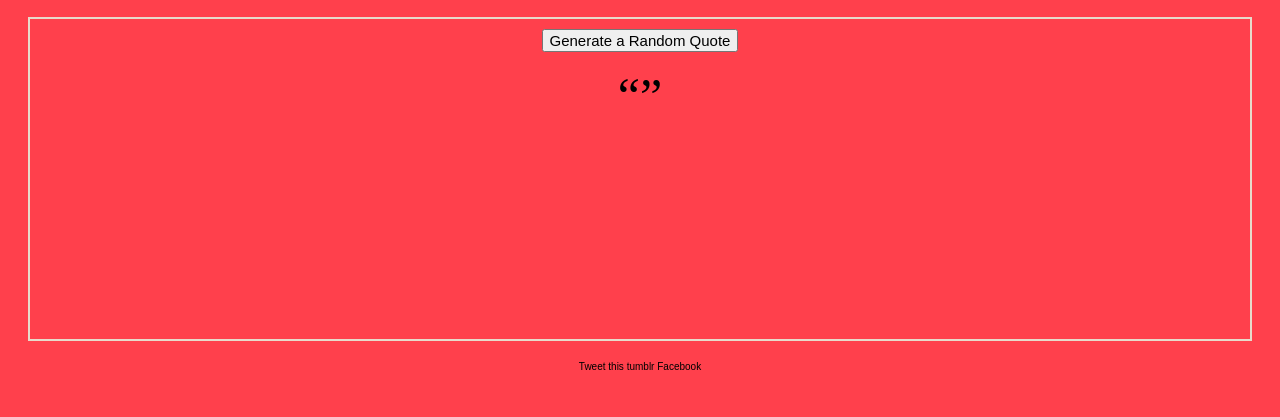
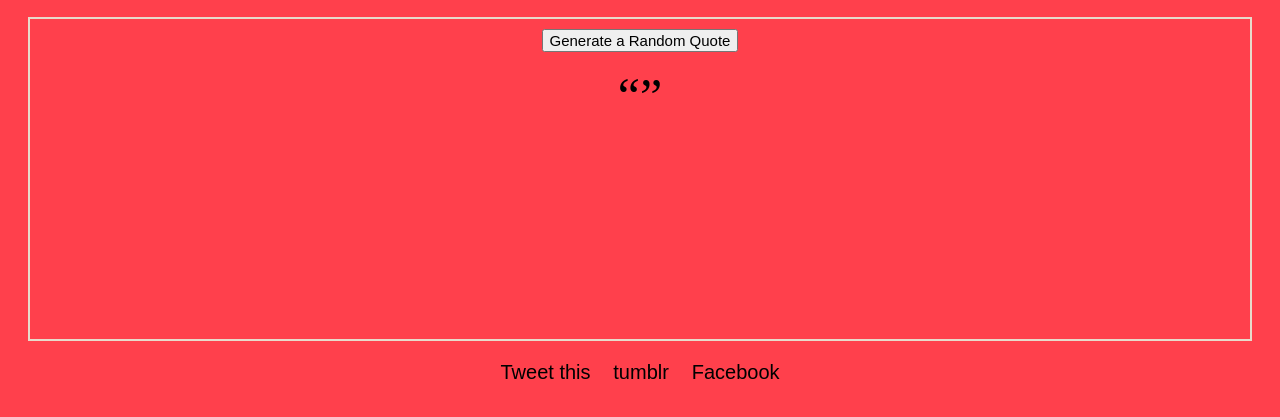
Before and after one commit to csafroman/Javascript-Basic-Projects, a plain HTML site: page Random Quote Generator/random-quote-generator.html in a window 1280 px wide. Shown: the part 57-474 px from the top of the page. Drawn offline with Linux system fonts and the light colour scheme; a web font is replaced by a local one.

Commit message:
added the css to the social media links

```diff
--- a/Random Quote Generator/random-quote-generator.css
+++ b/Random Quote Generator/random-quote-generator.css
@@ -64,3 +64,11 @@ h1{
 	text-align: center;
 	max-width: 120rem;
 }
+
+.social-media span{
+	padding: 1rem;
+}
+
+.social-media span a{
+	font-size: 2rem;
+}
```
